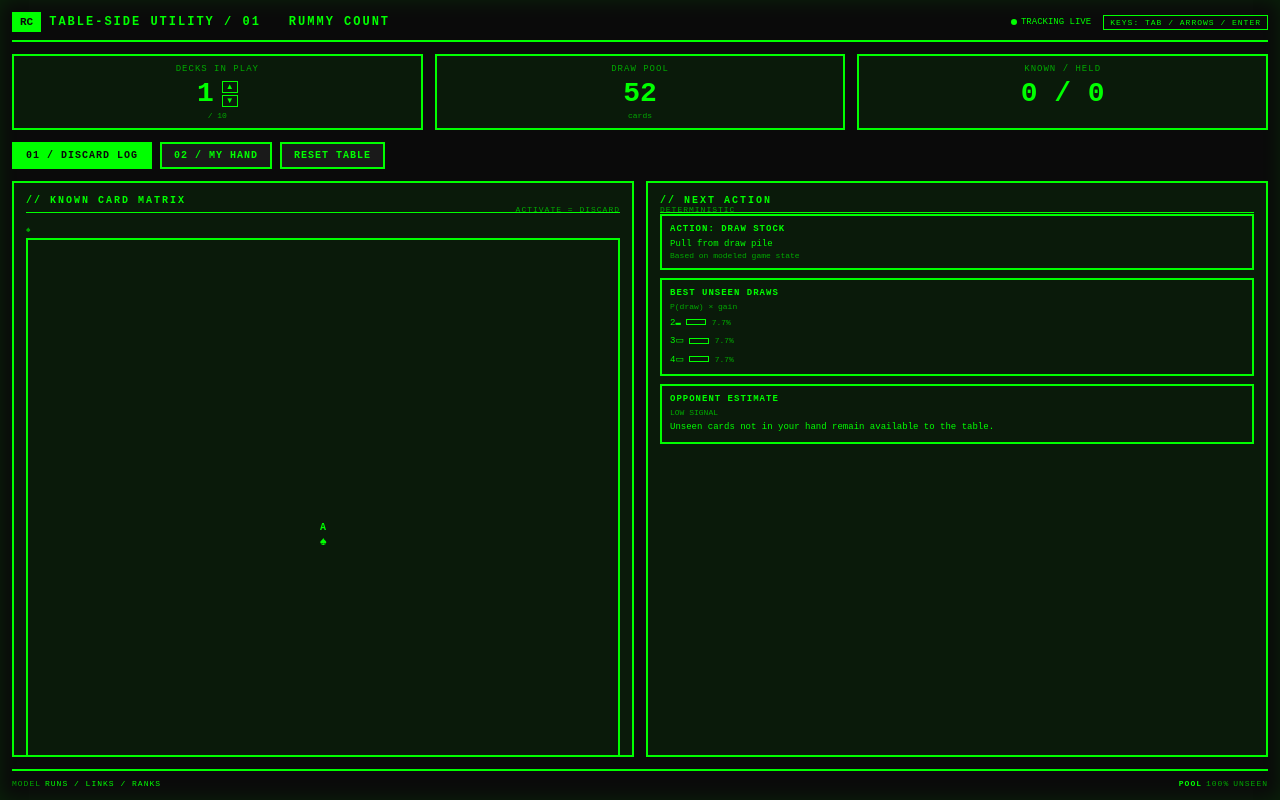
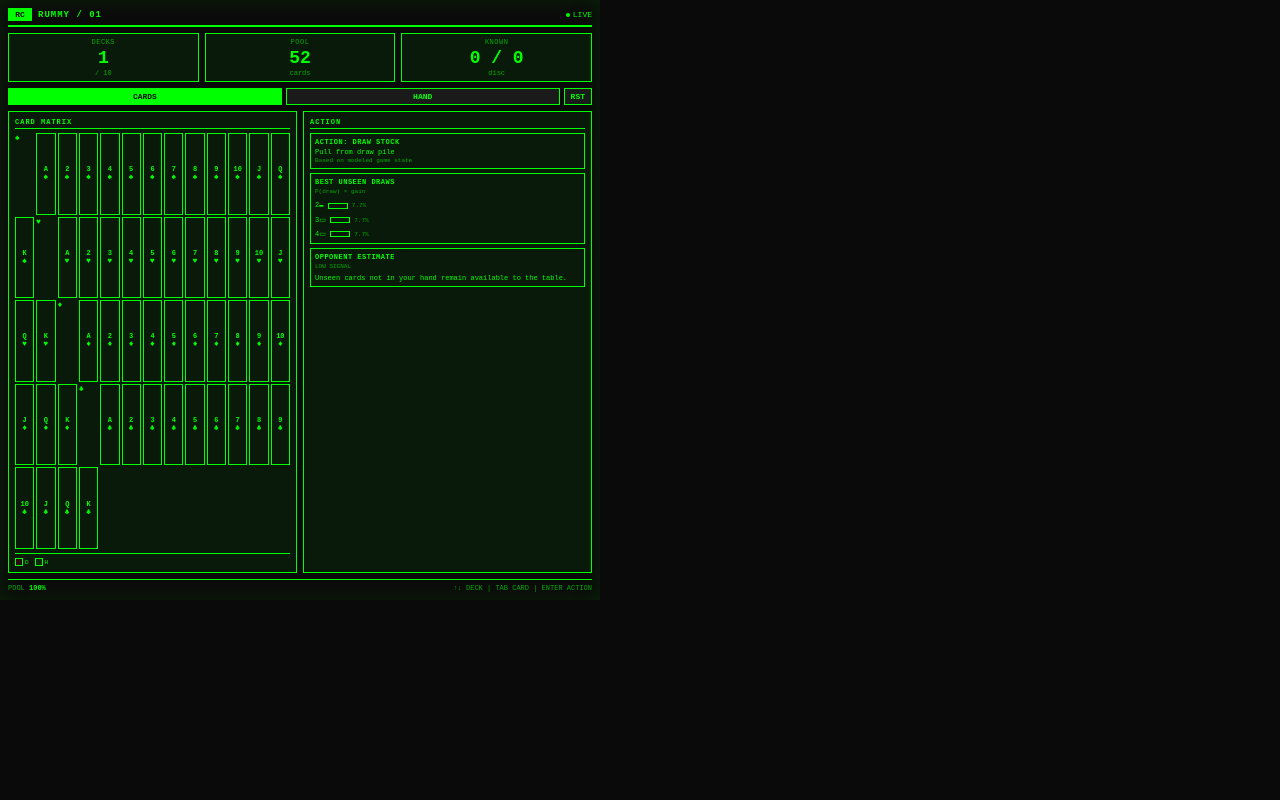
Before and after one commit to glasses12345/rayban-rummy-counter, a website: page index.html in a window 1280 px wide. Drawn offline with Linux system fonts and the light colour scheme.

Commit message:
Redesign for Ray-Ban 600x600 fixed viewport with arrow-key nav, no scroll, Enter activation

```diff
--- a/index.html
+++ b/index.html
@@ -3,7 +3,7 @@
 <head>
     <meta charset="UTF-8">
     <meta name="viewport" content="width=device-width, initial-scale=1.0">
-    <title>Rummy Count - Table-Side Utility</title>
+    <title>Rummy Count - Ray-Ban Display</title>
     <style>
         * {
             margin: 0;
@@ -11,22 +11,27 @@
             box-sizing: border-box;
         }
 
-        body {
+        html, body {
+            width: 600px;
+            height: 600px;
             background: #0a0a0a;
             color: #00ff00;
             font-family: 'Courier New', monospace;
             overflow: hidden;
-            width: 100vw;
-            height: 100vh;
+            display: flex;
+            align-items: center;
+            justify-content: center;
         }
 
         #viewport {
-            width: 100%;
-            height: 100%;
+            width: 600px;
+            height: 600px;
+            background: #0a0a0a;
             display: flex;
             flex-direction: column;
-            padding: 12px;
+            padding: 8px;
             box-shadow: inset 0 0 20px rgba(0, 255, 0, 0.1);
+            overflow: hidden;
         }
 
         /* HEADER */
@@ -34,47 +39,45 @@
             display: flex;
             justify-content: space-between;
             align-items: center;
-            margin-bottom: 12px;
+            margin-bottom: 6px;
             border-bottom: 2px solid #00ff00;
-            padding-bottom: 8px;
+            padding-bottom: 4px;
+            font-size: 9px;
+            flex-shrink: 0;
         }
 
         .header-left {
             display: flex;
             align-items: center;
-            gap: 8px;
+            gap: 6px;
         }
 
         .logo {
             background: #00ff00;
             color: #0a0a0a;
-            padding: 4px 8px;
+            padding: 2px 4px;
             font-weight: bold;
-            font-size: 11px;
+            font-size: 8px;
+            min-width: 24px;
+            text-align: center;
         }
 
         .header-title {
-            font-size: 12px;
+            font-size: 9px;
             font-weight: bold;
-            letter-spacing: 2px;
-        }
-
-        .header-right {
-            display: flex;
-            gap: 12px;
-            align-items: center;
-            font-size: 9px;
+            letter-spacing: 1px;
         }
 
         .status-indicator {
             display: flex;
             align-items: center;
-            gap: 4px;
+            gap: 3px;
+            font-size: 8px;
         }
 
         .status-dot {
-            width: 6px;
-            height: 6px;
+            width: 4px;
+            height: 4px;
             background: #00ff00;
             border-radius: 50%;
             animation: pulse 1s infinite;
@@ -85,69 +88,65 @@
             50% { opacity: 0.5; }
         }
 
-        .keys-display {
-            border: 1px solid #00ff00;
-            padding: 2px 6px;
-            font-size: 8px;
-            letter-spacing: 1px;
-        }
-
-        /* TOP STATS PANEL */
+        /* TOP STATS */
         .stats-row {
             display: grid;
             grid-template-columns: 1fr 1fr 1fr;
-            gap: 12px;
-            margin-bottom: 12px;
+            gap: 6px;
+            margin-bottom: 6px;
+            flex-shrink: 0;
         }
 
         .stat-box {
-            border: 2px solid #00ff00;
-            padding: 8px;
+            border: 1px solid #00ff00;
+            padding: 4px;
             background: #0a1a0a;
             text-align: center;
+            font-size: 8px;
         }
 
         .stat-label {
-            font-size: 9px;
+            font-size: 7px;
             color: #00aa00;
-            letter-spacing: 1px;
-            margin-bottom: 4px;
+            letter-spacing: 0.5px;
+            margin-bottom: 2px;
         }
 
         .stat-value {
-            font-size: 28px;
+            font-size: 18px;
             font-weight: bold;
             color: #00ff00;
         }
 
         .stat-subtext {
-            font-size: 8px;
+            font-size: 7px;
             color: #00aa00;
-            margin-top: 2px;
+            margin-top: 1px;
         }
 
         /* MODE TABS */
         .mode-tabs {
             display: flex;
-            gap: 8px;
-            margin-bottom: 12px;
-            justify-content: flex-start;
+            gap: 4px;
+            margin-bottom: 6px;
+            flex-shrink: 0;
         }
 
         .tab-btn {
-            padding: 6px 12px;
+            padding: 3px 6px;
             background: #1a1a1a;
-            border: 2px solid #00ff00;
+            border: 1px solid #00ff00;
             color: #00ff00;
-            font-size: 10px;
+            font-size: 8px;
             font-weight: bold;
             cursor: pointer;
-            letter-spacing: 1px;
             font-family: 'Courier New', monospace;
             transition: all 0.2s;
+            flex: 1;
+            text-align: center;
         }
 
-        .tab-btn:hover, .tab-btn:focus {
+        .tab-btn:focus {
             background: #00ff00;
             color: #0a0a0a;
             outline: none;
@@ -158,123 +157,130 @@
             color: #0a0a0a;
         }
 
+        .reset-btn {
+            padding: 3px 6px;
+            background: #1a1a1a;
+            border: 1px solid #00ff00;
+            color: #00ff00;
+            font-size: 8px;
+            font-weight: bold;
+            cursor: pointer;
+            font-family: 'Courier New', monospace;
+            transition: all 0.2s;
+        }
+
+        .reset-btn:focus {
+            background: #ff6600;
+            border-color: #ff6600;
+            color: #0a0a0a;
+            outline: none;
+        }
+
         /* MAIN CONTENT */
         .content {
             display: grid;
             grid-template-columns: 1fr 1fr;
-            gap: 12px;
+            gap: 6px;
             flex: 1;
             min-height: 0;
+            overflow: hidden;
         }
 
         .panel {
-            border: 2px solid #00ff00;
+            border: 1px solid #00ff00;
             background: #0a1a0a;
-            padding: 12px;
-            overflow-y: auto;
+            padding: 6px;
+            overflow: hidden;
             display: flex;
             flex-direction: column;
+            font-size: 8px;
         }
 
         .panel-title {
-            font-size: 10px;
+            font-size: 7px;
             font-weight: bold;
-            letter-spacing: 2px;
-            margin-bottom: 12px;
+            letter-spacing: 1px;
+            margin-bottom: 4px;
             color: #00ff00;
             border-bottom: 1px solid #00ff00;
-            padding-bottom: 6px;
-        }
-
-        .panel-subtitle {
-            font-size: 8px;
-            color: #00aa00;
-            float: right;
-            margin-top: -20px;
-            letter-spacing: 1px;
+            padding-bottom: 2px;
+            flex-shrink: 0;
         }
 
         /* CARD MATRIX */
         .card-matrix {
             display: grid;
             grid-template-columns: repeat(13, 1fr);
-            gap: 4px;
-            margin-bottom: 12px;
-        }
-
-        .suit-row {
-            display: contents;
+            gap: 2px;
+            flex: 1;
+            overflow: hidden;
         }
 
         .card-cell {
-            aspect-ratio: 1;
-            border: 2px solid #00ff00;
+            border: 1px solid #00ff00;
             background: #0a1a0a;
             display: flex;
             flex-direction: column;
             align-items: center;
             justify-content: center;
             cursor: pointer;
-            transition: all 0.2s;
-            font-size: 8px;
+            transition: all 0.1s;
+            font-size: 6px;
             font-weight: bold;
+            min-height: 20px;
             position: relative;
-            min-height: 32px;
+            padding: 1px;
         }
 
-        .card-cell:hover {
+        .card-cell:focus {
             background: #00ff00;
             color: #0a0a0a;
+            outline: none;
+            z-index: 10;
         }
 
         .card-cell.discarded {
             background: #2a0a0a;
             border-color: #ff6600;
-            opacity: 0.5;
+            opacity: 0.6;
         }
 
         .card-cell.held {
             background: #0a2a0a;
             border-color: #00ff00;
-            box-shadow: 0 0 8px rgba(0, 255, 0, 0.5);
+            box-shadow: 0 0 4px rgba(0, 255, 0, 0.5);
         }
 
         .card-rank {
-            font-size: 10px;
+            font-size: 7px;
             font-weight: bold;
+            line-height: 1;
         }
 
         .card-suit {
-            font-size: 12px;
-            margin-top: 2px;
-        }
-
-        .suit-label {
             font-size: 8px;
-            color: #00aa00;
-            margin-bottom: 4px;
-            font-weight: bold;
-            letter-spacing: 1px;
+            line-height: 1;
         }
 
         .matrix-legend {
             display: flex;
-            gap: 12px;
-            font-size: 8px;
-            margin-top: 8px;
-            padding-top: 8px;
+            gap: 6px;
+            font-size: 6px;
+            margin-top: 4px;
+            padding-top: 4px;
             border-top: 1px solid #00ff00;
+            flex-shrink: 0;
         }
 
         .legend-item {
             display: flex;
             align-items: center;
-            gap: 4px;
+            gap: 2px;
         }
 
         .legend-box {
-            width: 12px;
-            height: 12px;
+            width: 8px;
+            height: 8px;
             border: 1px solid #00ff00;
         }
 
@@ -288,74 +294,70 @@
 
         /* ACTION PANEL */
         .action-box {
-            border: 2px solid #00ff00;
-            padding: 8px;
-            margin-bottom: 8px;
+            border: 1px solid #00ff00;
+            padding: 4px;
+            margin-bottom: 4px;
             background: #0a1a0a;
+            font-size: 7px;
         }
 
         .action-title {
-            font-size: 9px;
+            font-size: 7px;
             font-weight: bold;
-            letter-spacing: 1px;
-            margin-bottom: 4px;
+            letter-spacing: 0.5px;
+            margin-bottom: 2px;
             color: #00ff00;
         }
 
         .action-content {
-            font-size: 9px;
-            line-height: 1.4;
+            font-size: 7px;
+            line-height: 1.2;
             color: #00ff00;
         }
 
-        .action-good {
+        .rec-good {
             color: #00ff00;
         }
 
-        .action-warning {
-            color: #ffff00;
-        }
-
-        .action-bad {
+        .rec-bad {
             color: #ff6600;
         }
 
-        .draw-pool {
-            font-size: 9px;
-            margin-bottom: 4px;
+        .probability {
+            font-size: 6px;
+            color: #00aa00;
+            margin-top: 1px;
         }
 
-        .card-list {
-            display: flex;
-            gap: 4px;
-            margin: 4px 0;
+        .action-scroll {
+            flex: 1;
+            overflow-y: auto;
+            overflow-x: hidden;
         }
 
-        .card-badge {
-            border: 1px solid #00ff00;
-            padding: 2px 4px;
-            font-size: 8px;
-            background: #0a2a0a;
-        }
-
-        .probability {
-            font-size: 8px;
-            color: #00aa00;
-        }
-
+        /* HAND MODE */
         .hand-input-area {
             display: flex;
             flex-direction: column;
-            gap: 4px;
+            gap: 3px;
+            margin-bottom: 6px;
+            flex-shrink: 0;
         }
 
         .hand-input {
             background: #1a1a1a;
             border: 1px solid #00ff00;
             color: #00ff00;
-            padding: 4px;
+            padding: 2px;
             font-family: 'Courier New', monospace;
-            font-size: 9px;
+            font-size: 7px;
+            width: 100%;
+        }
+
+        .hand-input:focus {
+            background: #00ff00;
+            color: #0a0a0a;
+            outline: none;
         }
 
         .hand-input::placeholder {
@@ -363,44 +365,33 @@
         }
 
         .input-btn {
-            padding: 4px 8px;
+            padding: 3px 4px;
             background: #1a1a1a;
             border: 1px solid #00ff00;
             color: #00ff00;
-            font-size: 9px;
+            font-size: 7px;
             font-weight: bold;
             cursor: pointer;
             font-family: 'Courier New', monospace;
             transition: all 0.2s;
+            width: 100%;
         }
 
-        .input-btn:hover {
+        .input-btn:focus {
             background: #00ff00;
             color: #0a0a0a;
+            outline: none;
         }
 
-        .reset-btn {
-            padding: 6px 12px;
-            background: #1a1a1a;
-            border: 2px solid #00ff00;
-            color: #00ff00;
-            font-size: 10px;
-            font-weight: bold;
-            cursor: pointer;
-            letter-spacing: 1px;
-            font-family: 'Courier New', monospace;
-            transition: all 0.2s;
-        }
-
-        .reset-btn:hover {
-            background: #ff6600;
-            border-color: #ff6600;
-            color: #0a0a0a;
+        .hand-scroll {
+            flex: 1;
+            overflow-y: auto;
+            overflow-x: hidden;
         }
 
         /* SCROLLBAR */
         ::-webkit-scrollbar {
-            width: 4px;
+            width: 2px;
         }
 
         ::-webkit-scrollbar-track {
@@ -416,28 +407,22 @@
             display: flex;
             justify-content: space-between;
             align-items: center;
-            margin-top: 12px;
-            padding-top: 8px;
-            border-top: 2px solid #00ff00;
-            font-size: 8px;
+            margin-top: 6px;
+            padding-top: 4px;
+            border-top: 1px solid #00ff00;
+            font-size: 7px;
             color: #00aa00;
-            letter-spacing: 1px;
-        }
-
-        .footer-left {
-            display: flex;
-            gap: 12px;
-        }
-
-        .footer-item {
-            display: flex;
-            align-items: center;
-            gap: 4px;
+            flex-shrink: 0;
         }
 
         .pool-status {
             font-weight: bold;
             color: #00ff00;
+        }
+
+        /* HIDDEN */
+        .hidden {
+            display: none !important;
         }
     </style>
 </head>
@@ -447,98 +432,79 @@
         <div class="header">
             <div class="header-left">
                 <div class="logo">RC</div>
-                <div class="header-title">TABLE-SIDE UTILITY / 01</div>
-                <div class="header-title" style="margin-left: 20px;">RUMMY COUNT</div>
+                <div class="header-title">RUMMY / 01</div>
             </div>
-            <div class="header-right">
-                <div class="status-indicator">
-                    <div class="status-dot"></div>
-                    <span>TRACKING LIVE</span>
-                </div>
-                <div class="keys-display">KEYS: TAB / ARROWS / ENTER</div>
+            <div class="status-indicator">
+                <div class="status-dot"></div>
+                <span>LIVE</span>
             </div>
         </div>
 
         <!-- STATS ROW -->
         <div class="stats-row">
             <div class="stat-box">
-                <div class="stat-label">DECKS IN PLAY</div>
-                <div style="display: flex; align-items: center; justify-content: center; gap: 8px;">
-                    <span id="deckDisplay" class="stat-value">1</span>
-                    <div style="display: flex; flex-direction: column; gap: 2px;">
-                        <button id="deckUp" style="width: 16px; height: 12px; border: 1px solid #00ff00; background: #0a1a0a; color: #00ff00; cursor: pointer; font-size: 8px;">▲</button>
-                        <button id="deckDown" style="width: 16px; height: 12px; border: 1px solid #00ff00; background: #0a1a0a; color: #00ff00; cursor: pointer; font-size: 8px;">▼</button>
-                    </div>
-                </div>
+                <div class="stat-label">DECKS</div>
+                <div id="deckDisplay" class="stat-value">1</div>
                 <div class="stat-subtext">/ 10</div>
             </div>
             <div class="stat-box">
-                <div class="stat-label">DRAW POOL</div>
+                <div class="stat-label">POOL</div>
                 <div id="poolCount" class="stat-value">52</div>
                 <div class="stat-subtext">cards</div>
             </div>
             <div class="stat-box">
-                <div class="stat-label">KNOWN / HELD</div>
-                <div id="knownCount" class="stat-value">0 / 0</div>
+                <div class="stat-label">KNOWN</div>
+                <div id="knownCount" class="stat-value">0</div>
+                <div class="stat-subtext">disc</div>
             </div>
         </div>
 
         <!-- MODE TABS -->
         <div class="mode-tabs">
-            <button class="tab-btn active" id="tab01" data-mode="discard">01 / DISCARD LOG</button>
-            <button class="tab-btn" id="tab02" data-mode="hand">02 / MY HAND</button>
-            <button class="reset-btn" id="resetBtn">RESET TABLE</button>
+            <button class="tab-btn active" id="tab01" tabindex="0">CARDS</button>
+            <button class="tab-btn" id="tab02" tabindex="0">HAND</button>
+            <button class="reset-btn" id="resetBtn" tabindex="0">RST</button>
         </div>
 
         <!-- CONTENT AREA -->
         <div class="content">
             <!-- LEFT: CARD MATRIX -->
             <div id="matrixPanel" class="panel">
-                <div>
-                    <div class="panel-title">// KNOWN CARD MATRIX</div>
-                    <div class="panel-subtitle">ACTIVATE = DISCARD</div>
-                </div>
-                <div id="cardMatrix"></div>
+                <div class="panel-title">CARD MATRIX</div>
+                <div id="cardMatrix" class="card-matrix"></div>
                 <div class="matrix-legend">
                     <div class="legend-item">
                         <div class="legend-box d"></div>
-                        <span>D = discarded</span>
+                        <span>D</span>
                     </div>
                     <div class="legend-item">
                         <div class="legend-box h"></div>
-                        <span>H = held</span>
+                        <span>H</span>
                     </div>
                 </div>
             </div>
 
             <!-- RIGHT: ACTION & ANALYSIS -->
             <div id="actionPanel" class="panel">
-                <div class="panel-title">// NEXT ACTION</div>
-                <div class="panel-subtitle">DETERMINISTIC</div>
-                <div id="actionContent" style="flex: 1; overflow-y: auto;"></div>
+                <div class="panel-title">ACTION</div>
+                <div class="action-scroll" id="actionContent"></div>
             </div>
         </div>
 
-        <!-- HAND MODE PANEL (HIDDEN BY DEFAULT) -->
-        <div id="handPanel" class="panel" style="display: none; flex: 1;">
-            <div class="panel-title">// MY HAND</div>
-            <div class="hand-input-area" style="margin-bottom: 12px;">
-                <input type="text" id="handInput" class="hand-input" placeholder="Enter hand: AS,2H,3D,4C,KS">
-                <button class="input-btn" id="analyzeBtn" style="width: 100%;">ANALYZE HAND</button>
+        <!-- HAND MODE PANEL -->
+        <div id="handPanel" class="panel hidden" style="flex: 1;">
+            <div class="panel-title">MY HAND</div>
+            <div class="hand-input-area">
+                <input type="text" id="handInput" class="hand-input" placeholder="AS,2H,3D" tabindex="0">
+                <button class="input-btn" id="analyzeBtn" tabindex="0">ANALYZE</button>
             </div>
-            <div id="handAnalysisContent" style="flex: 1; overflow-y: auto;"></div>
+            <div class="hand-scroll" id="handAnalysisContent"></div>
         </div>
 
         <!-- FOOTER -->
         <div class="footer">
-            <div class="footer-left">
-                <div class="footer-item">MODEL <span style="color: #00ff00;">RUNS / LINKS / RANKS</span></div>
-            </div>
-            <div class="footer-item">
-                <span class="pool-status">POOL</span>
-                <span id="poolPercent">100%</span>
-                <span>UNSEEN</span>
-            </div>
+            <span>POOL <span class="pool-status" id="poolPercent">100%</span></span>
+            <span>↑↓ DECK | TAB CARD | ENTER ACTION</span>
         </div>
     </div>
 
```
